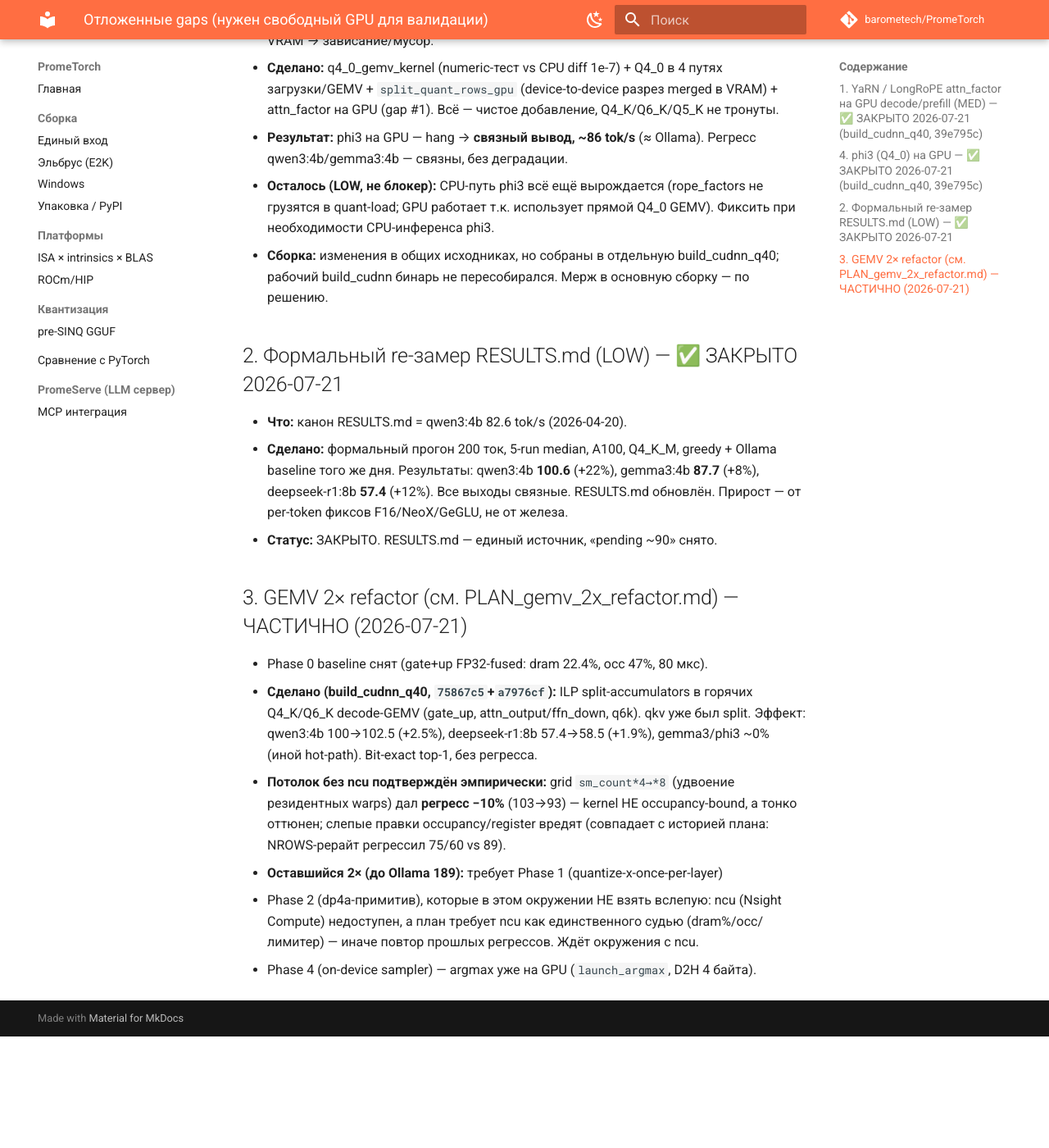
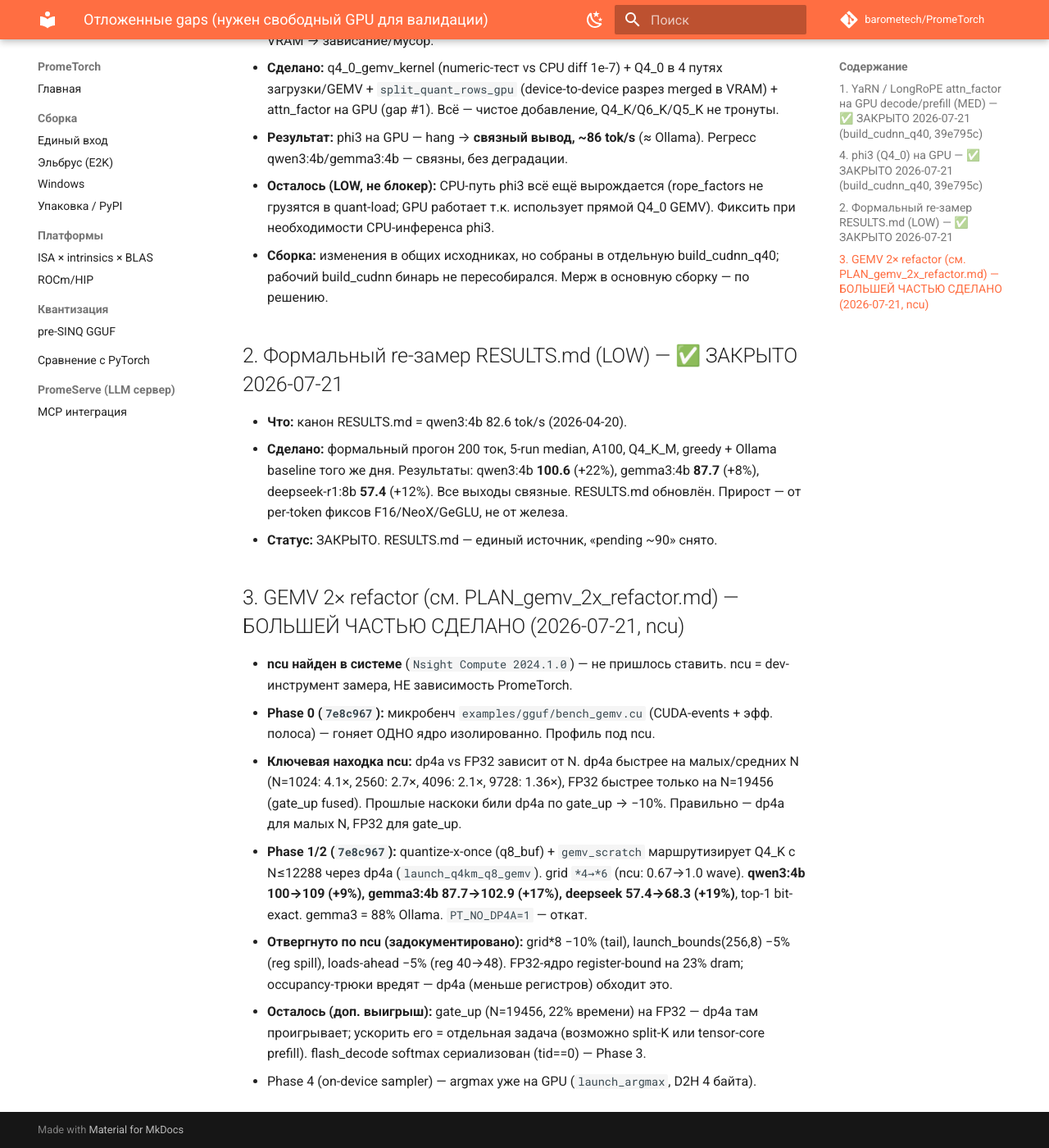
Before and after one commit to barometech/PromeTorch, an MkDocs documentation site: the page built from docs/audit/KNOWN_GAPS_deferred.md, in a window 1280 px wide and 1400 px high, scrolled down 1150 px. Shown: the whole window at 82% size. Built offline with MkDocs 1.6.1 and Material for MkDocs 9.7.7, drawn with Linux system fonts in a browser that asks for light colours; comment, search, counter and statistics services are not loaded; before the commit the page ends 2414 px from its top, so only the background shows below that.

Commit message:
docs: Phase 1/2 dp4a результаты — RESULTS + Gap #3 + JOURNAL
dp4a (ncu-guided): qwen +9%, gemma3 +17% (→88% Ollama), deepseek +19%. Gap #3
большей частью закрыт. ncu найден в системе (не зависимость).

Co-Authored-By: Claude Opus 4.8 (1M context) <noreply@anthropic.com>

```diff
--- a/docs/audit/KNOWN_GAPS_deferred.md
+++ b/docs/audit/KNOWN_GAPS_deferred.md
@@ -50,18 +50,23 @@
   обновлён. Прирост — от per-token фиксов F16/NeoX/GeGLU, не от железа.
 - **Статус:** ЗАКРЫТО. RESULTS.md — единый источник, «pending ~90» снято.
 
-## 3. GEMV 2× refactor (см. PLAN_gemv_2x_refactor.md) — ЧАСТИЧНО (2026-07-21)
-- Phase 0 baseline снят (gate+up FP32-fused: dram 22.4%, occ 47%, 80 мкс).
-- **Сделано (build_cudnn_q40, `75867c5`+`a7976cf`):** ILP split-accumulators в
-  горячих Q4_K/Q6_K decode-GEMV (gate_up, attn_output/ffn_down, q6k). qkv уже был
-  split. Эффект: qwen3:4b 100→102.5 (+2.5%), deepseek-r1:8b 57.4→58.5 (+1.9%),
-  gemma3/phi3 ~0% (иной hot-path). Bit-exact top-1, без регресса.
-- **Потолок без ncu подтверждён эмпирически:** grid `sm_count*4→*8` (удвоение
-  резидентных warps) дал **регресс −10%** (103→93) — kernel НЕ occupancy-bound,
-  а тонко оттюнен; слепые правки occupancy/register вредят (совпадает с историей
-  плана: NROWS-рерайт регрессил 75/60 vs 89).
-- **Оставшийся 2× (до Ollama 189):** требует Phase 1 (quantize-x-once-per-layer)
-  + Phase 2 (dp4a-примитив), которые в этом окружении НЕ взять вслепую: ncu
-  (Nsight Compute) недоступен, а план требует ncu как единственного судью
-  (dram%/occ/лимитер) — иначе повтор прошлых регрессов. Ждёт окружения с ncu.
+## 3. GEMV 2× refactor (см. PLAN_gemv_2x_refactor.md) — БОЛЬШЕЙ ЧАСТЬЮ СДЕЛАНО (2026-07-21, ncu)
+- **ncu найден в системе** (`Nsight Compute 2024.1.0`) — не пришлось ставить. ncu =
+  dev-инструмент замера, НЕ зависимость PromeTorch.
+- **Phase 0 (`7e8c967`):** микробенч `examples/gguf/bench_gemv.cu` (CUDA-events +
+  эфф. полоса) — гоняет ОДНО ядро изолированно. Профиль под ncu.
+- **Ключевая находка ncu:** dp4a vs FP32 зависит от N. dp4a быстрее на малых/средних
+  N (N=1024: 4.1×, 2560: 2.7×, 4096: 2.1×, 9728: 1.36×), FP32 быстрее только на
+  N=19456 (gate_up fused). Прошлые наскоки били dp4a по gate_up → −10%. Правильно —
+  dp4a для малых N, FP32 для gate_up.
+- **Phase 1/2 (`7e8c967`):** quantize-x-once (q8_buf) + `gemv_scratch` маршрутизирует
+  Q4_K с N≤12288 через dp4a (`launch_q4km_q8_gemv`). grid `*4→*6` (ncu: 0.67→1.0 wave).
+  **qwen3:4b 100→109 (+9%), gemma3:4b 87.7→102.9 (+17%), deepseek 57.4→68.3 (+19%)**,
+  top-1 bit-exact. gemma3 = 88% Ollama. `PT_NO_DP4A=1` — откат.
+- **Отвергнуто по ncu (задокументировано):** grid*8 −10% (tail), launch_bounds(256,8)
+  −5% (reg spill), loads-ahead −5% (reg 40→48). FP32-ядро register-bound на 23% dram;
+  occupancy-трюки вредят — dp4a (меньше регистров) обходит это.
+- **Осталось (доп. выигрыш):** gate_up (N=19456, 22% времени) на FP32 — dp4a там
+  проигрывает; ускорить его = отдельная задача (возможно split-K или tensor-core
+  prefill). flash_decode softmax сериализован (tid==0) — Phase 3.
 - Phase 4 (on-device sampler) — argmax уже на GPU (`launch_argmax`, D2H 4 байта).
```
Also changed, not shown: JOURNAL.md (+18 -4 lines), RESULTS.md (+10 -4 lines).
